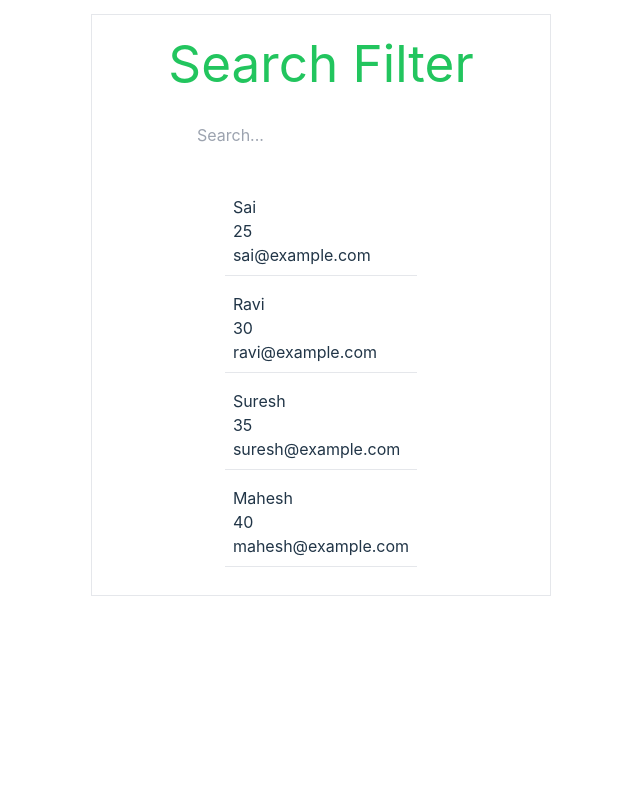
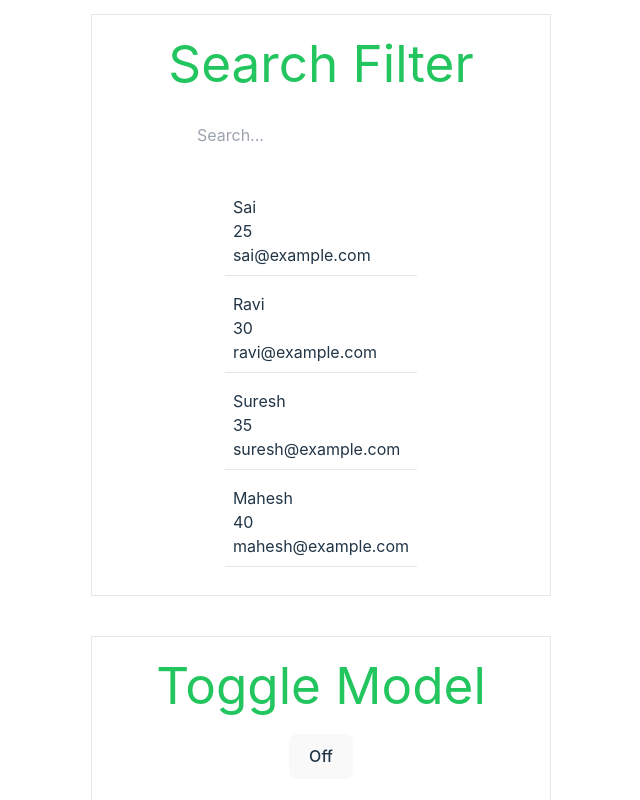
Before and after one commit to Ashish-619/React-Coding-Qs, a React (Vite) app: page / in a window 1280 px wide. Shown: the part 671-1471 px from the top of the page, without its empty margins (319-959 px from the left). Before the commit the page ends 1307 px from the top, so only its background shows below. Built offline with nearby package versions, Linux system fonts and the light colour scheme.

Commit message:
Model Completed

```diff
--- a/src/components/Model.jsx
+++ b/src/components/Model.jsx
@@ -1,11 +1,19 @@
 import React from 'react'
 
 const Model = () => {
-  return (
-    <div>
 
-    </div>
-  )
+    const [showModel, setShowModel] = React.useState(false);
+
+    function handleClick() {
+        setShowModel(!showModel);
+    }
+    return (
+        <div className='flex items-center justify-center border flex-col p-5'>
+            <h1 className='text-green-500 mb-5'>Toggle Model</h1>
+            <button className='mb-5' onClick={handleClick}>{showModel ? 'On' : 'Off'}</button>
+            {showModel && <p className='p-2 bg-slate-100 rounded-full text-slate-950 font-bold'>This is a Model</p>}
+        </div>
+    )
 }
 
 export default Model
```
